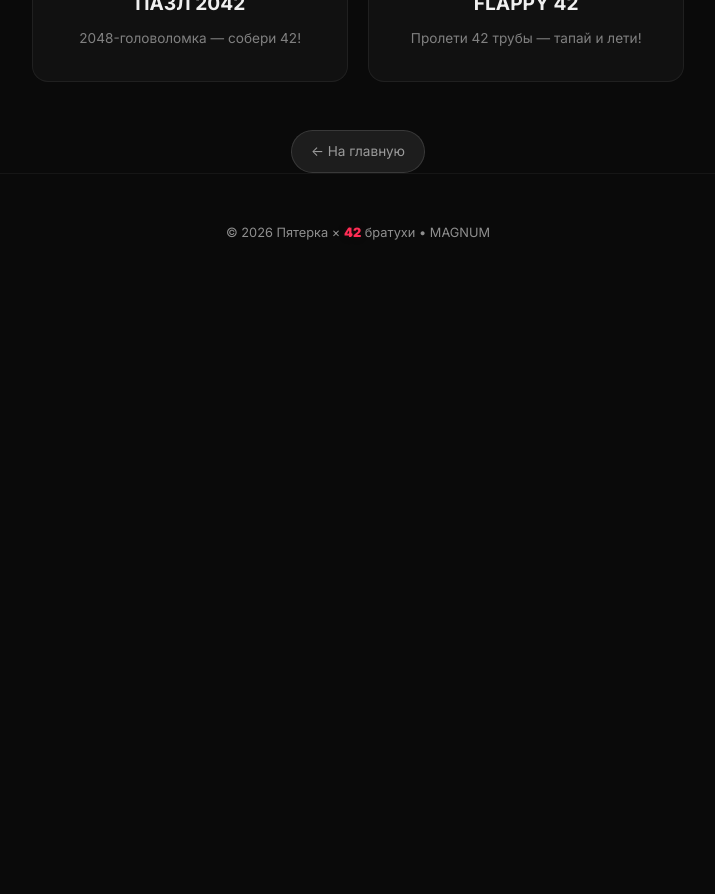
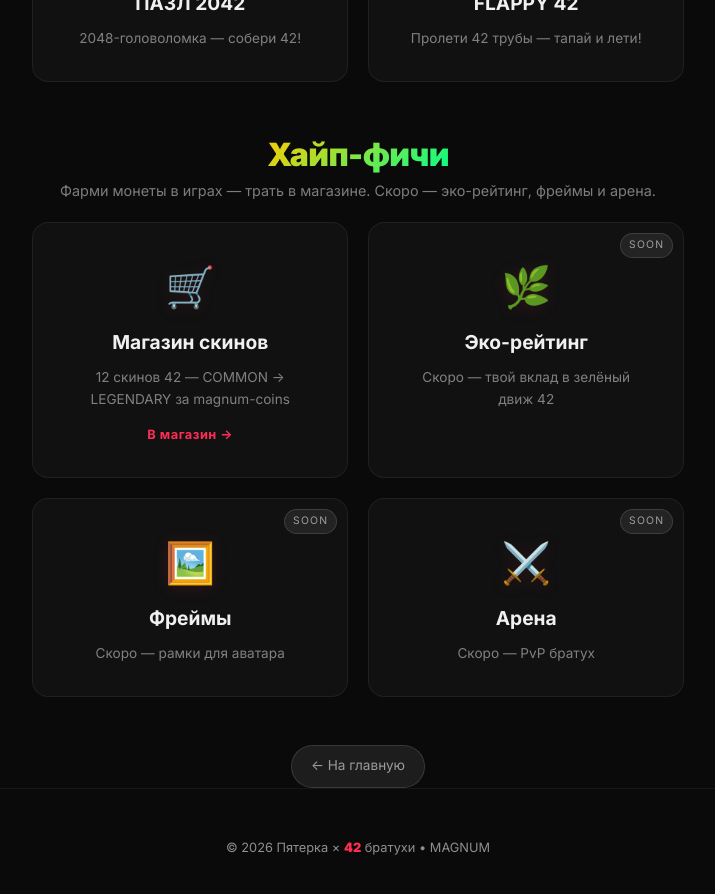
Before and after one commit to ooo-yuki/magnum-album, a React (Vite) app: page /magnum/games in a window 1280 px wide. Shown: the part 1500-2394 px from the top of the page, without its empty margins (278-993 px from the left). Before the commit the page ends 1791 px from the top, so only its background shows below. Built offline with nearby package versions, Linux system fonts and the light colour scheme.

Commit message:
docs: hype-features.md — спека 4 фич 42 (дуэль hot-seat+WS, эко-рейтинг 8Q, магазин 12 скинов, рамка пресейв verified)

```diff
--- a/src/App.tsx
+++ b/src/App.tsx
@@ -19,6 +19,7 @@ import { BlackjackGame } from "./pages/games/BlackjackGame";
 import { RouletteGame } from "./pages/games/RouletteGame";
 import { Game2042 } from "./pages/games/Game2042";
 import { Flappy42Game } from "./pages/games/Flappy42Game";
+import { ShopPage } from "./pages/ShopPage";
 
 export default function App() {
   return (
@@ -45,6 +46,7 @@ export default function App() {
           <Route path="games/2042" element={<Game2042 />} />
           <Route path="games/flappy" element={<Flappy42Game />} />
           <Route path="games/quiz" element={<GamePage />} />
+          <Route path="shop" element={<ShopPage />} />
         </Route>
       </Routes>
     </BrowserRouter>
--- a/src/pages/GamesHub.module.css
+++ b/src/pages/GamesHub.module.css
@@ -16,5 +16,13 @@
 .icon { font-size: 2.5rem; filter: drop-shadow(0 2px 8px rgba(255,45,85,0.12)); }
 .card strong { font-size: 1.2rem; }
 .card p { font-size: 0.85rem; color: rgba(240,240,240,0.5); }
+.hypeSection { max-width: 700px; margin: 3.5rem auto 0; padding: 0 1.5rem; text-align: center; }
+.hypeTitle { font-size: clamp(1.4rem, 4vw, 2rem); font-weight: 800; background: var(--gradient); -webkit-background-clip: text; -webkit-text-fill-color: transparent; background-clip: text; margin-bottom: 0.4rem; }
+.hypeSubtitle { color: rgba(240,240,240,0.5); font-size: 0.9rem; margin-bottom: 1.2rem; }
+.hypeGrid { display: grid; grid-template-columns: repeat(auto-fit, minmax(220px, 1fr)); gap: 1.2rem; }
+.hypeCard { position: relative; }
+.hypeCardSoon { opacity: 0.55; pointer-events: none; }
+.hypeCta { margin-top: 0.4rem; font-size: 0.8rem; font-weight: 700; letter-spacing: 0.04em; color: var(--accent); }
+.hypeBadge { position: absolute; top: 10px; right: 10px; font-size: 0.65rem; letter-spacing: 0.12em; text-transform: uppercase; padding: 0.2rem 0.5rem; border-radius: 100px; background: rgba(255,255,255,0.08); border: 1px solid rgba(255,255,255,0.12); color: rgba(240,240,240,0.6); }
 .back { display: inline-block; margin-top: 3rem; padding: 0.6rem 1.2rem; border-radius: 100px; background: rgba(255,255,255,0.08); border: 1px solid rgba(255,255,255,0.12); font-size: 0.85rem; color: rgba(240,240,240,0.6); transition: color 0.2s; }
 .back:hover { color: var(--text); }
--- a/src/pages/GamesHub.tsx
+++ b/src/pages/GamesHub.tsx
@@ -108,6 +108,38 @@ export function GamesHub() {
           </div>
         ))}
       </div>
+      {/* Хайп-фичи — магазин и будущие модули */}
+      <section className={styles.hypeSection} aria-label="Хайп-фичи">
+        <h2 className={styles.hypeTitle}>Хайп-фичи</h2>
+        <p className={styles.hypeSubtitle}>Фарми монеты в играх — трать в магазине. Скоро — эко-рейтинг, фреймы и арена.</p>
+        <div className={styles.hypeGrid}>
+          <Link to="/magnum/shop" className={`${styles.card} ${styles.hypeCard}`}>
+            <span className={styles.icon}>🛒</span>
+            <strong>Магазин скинов</strong>
+            <p>12 скинов 42 — COMMON → LEGENDARY за magnum-coins</p>
+            <span className={styles.hypeCta}>В магазин →</span>
+          </Link>
+          <div className={`${styles.card} ${styles.hypeCard} ${styles.hypeCardSoon}`} aria-disabled="true">
+            <span className={styles.icon}>🌿</span>
+            <strong>Эко-рейтинг</strong>
+            <p>Скоро — твой вклад в зелёный движ 42</p>
+            <span className={styles.hypeBadge}>soon</span>
+          </div>
+          <div className={`${styles.card} ${styles.hypeCard} ${styles.hypeCardSoon}`} aria-disabled="true">
+            <span className={styles.icon}>🖼️</span>
+            <strong>Фреймы</strong>
+            <p>Скоро — рамки для аватара</p>
+            <span className={styles.hypeBadge}>soon</span>
+          </div>
+          <div className={`${styles.card} ${styles.hypeCard} ${styles.hypeCardSoon}`} aria-disabled="true">
+            <span className={styles.icon}>⚔️</span>
+            <strong>Арена</strong>
+            <p>Скоро — PvP братух</p>
+            <span className={styles.hypeBadge}>soon</span>
+          </div>
+        </div>
+      </section>
+
       <Link to="/magnum" className={styles.back}>← На главную</Link>
     </div>
   );
```
Also changed, not shown: 1 other file (tests, documents, lock files or other folders).
